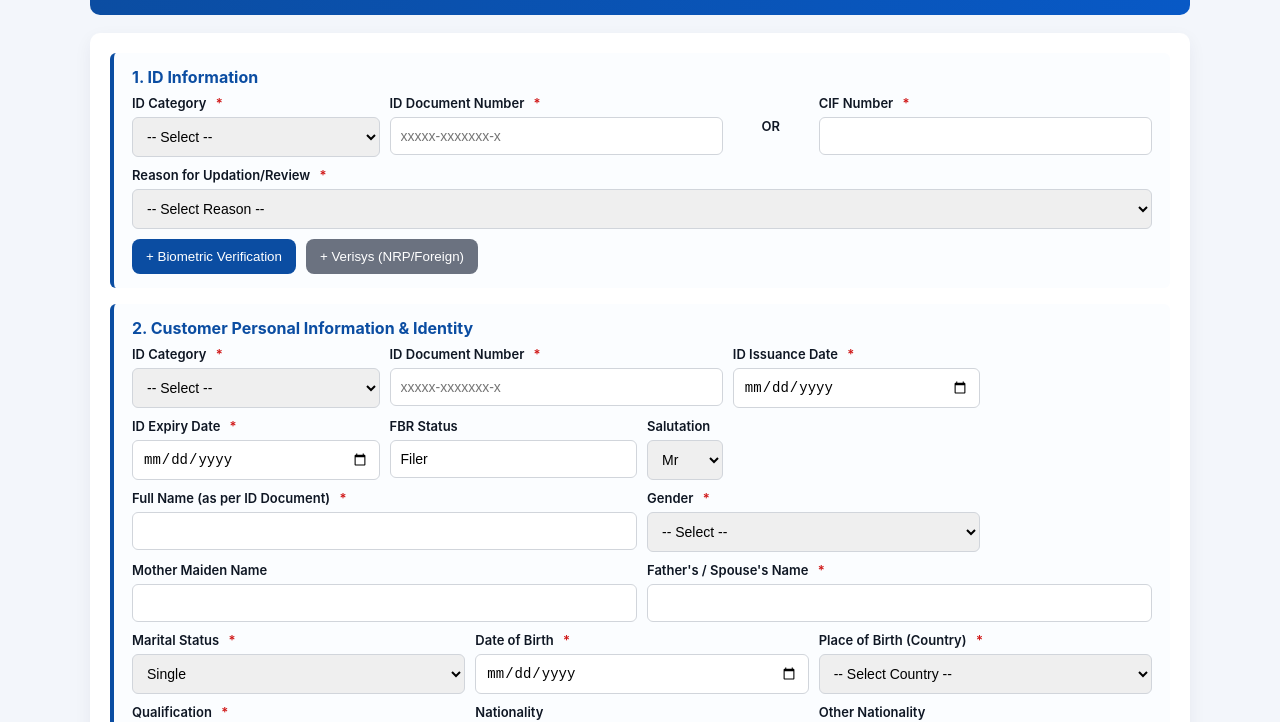
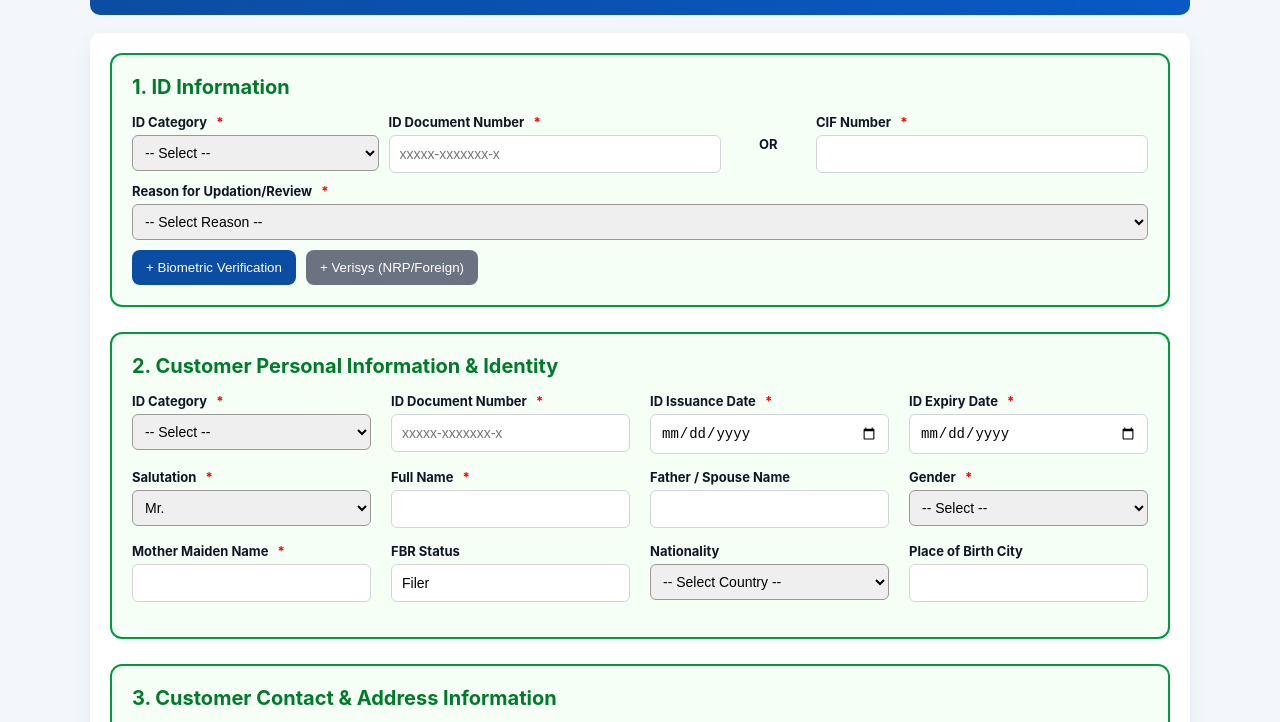
Before and after one commit to orangzaibanwar-gif/Account-Maintenance, a plain HTML site: page index.html in a window 1280 px wide. Shown: the part 89-811 px from the top of the page. Drawn offline with Linux system fonts and the light colour scheme.

Commit message:
Update index.html

```diff
--- a/index.html
+++ b/index.html
@@ -171,186 +171,222 @@
 </script>
 
 
-<!-- SECTION 2: Customer Personal Information & Identity -->
-<div class="section">
+<!-- ============================
+ SECTION 2 – CUSTOMER PERSONAL INFORMATION & IDENTITY
+===============================-->
+<section class="section">
   <h2>2. Customer Personal Information & Identity</h2>
-  <div class="grid">
 
+  <div class="form-grid">
+
+    <!-- ROW 1 (Four aligned fields) -->
+    <div class="row">
+
+      <!-- ID Category -->
       <div class="col-3">
         <label>ID Category <span class="required">*</span></label>
-      <select id="idCategory2" required>
+        <select id="idCategorySec2">
           <option value="">-- Select --</option>
           <option>CNIC</option>
           <option>NICOP</option>
           <option>POC</option>
-        <option>Passport</option>
+          <option>PASSPORT</option>
         </select>
       </div>
 
-    <div class="col-4">
+      <!-- ID Document Number -->
+      <div class="col-3">
         <label>ID Document Number <span class="required">*</span></label>
-      <input id="idDocumentNumber2" type="text" required placeholder="xxxxx-xxxxxxx-x" />
+        <input id="idNumberSec2" type="text" placeholder="xxxxx-xxxxxxx-x" maxlength="15" required>
       </div>
 
+      <!-- ID Issuance Date -->
       <div class="col-3">
         <label>ID Issuance Date <span class="required">*</span></label>
-      <input id="idIssuanceDate2" type="date" required />
+        <input type="date" id="idIssuanceSec2">
       </div>
 
+      <!-- ID Expiry Date -->
       <div class="col-3">
         <label>ID Expiry Date <span class="required">*</span></label>
-      <input id="idExpiryDate2" type="date" required />
+        <input type="date" id="idExpirySec2">
       </div>
 
+    </div><!-- END ROW 1 -->
+
+
+    <!-- ROW 2 (Salutation, Full Name, Father/Spouse, Gender) -->
+    <div class="row">
+
+      <!-- Salutation -->
       <div class="col-3">
-      <label>FBR Status</label>
-      <input id="fbrStatus2" type="text" value="Filer" readonly />
+        <label>Salutation <span class="required">*</span></label>
+        <select id="salutation">
+          <option>Mr.</option>
+          <option>Ms.</option>
+          <option>Mrs.</option>
+        </select>
       </div>
 
-    <div class="col-2">
-      <label>Salutation</label>
-      <select id="salutation2">
-        <option>Mr</option>
-        <option>Ms</option>
-        <option>Mrs</option>
+      <!-- Full Name -->
+      <div class="col-3">
+        <label>Full Name <span class="required">*</span></label>
+        <input type="text" id="fullName">
+      </div>
+
+      <!-- Father/Spouse Name -->
+      <div class="col-3">
+        <label>Father / Spouse Name</label>
+        <input type="text" id="fatherName">
+      </div>
+
+      <!-- Gender -->
+      <div class="col-3">
+        <label>Gender <span class="required">*</span></label>
+        <select id="gender">
+          <option value="">-- Select --</option>
+          <option>Male</option>
+          <option>Female</option>
           <option>Other</option>
         </select>
       </div>
 
-    <div class="col-6">
-      <label>Full Name (as per ID Document) <span class="required">*</span></label>
-      <input id="customerFullName2" type="text" required />
+    </div><!-- END ROW 2 -->
+
+
+    <!-- ROW 3 (Mother Name, FBR, Nationality, Place of Birth City) -->
+    <div class="row">
+
+      <!-- Mother Maiden Name -->
+      <div class="col-3">
+        <label>Mother Maiden Name <span class="required">*</span></label>
+        <input type="text" id="motherName">
       </div>
 
-    <div class="col-4">
-      <label>Gender <span class="required">*</span></label>
-      <select id="gender2" required>
-        <option value="">-- Select --</option>
-        <option value="M">Male</option>
-        <option value="F">Female</option>
-        <option value="O">Other</option>
-      </select>
+      <!-- FBR Status -->
+      <div class="col-3">
+        <label>FBR Status</label>
+        <input type="text" id="fbrStatus" value="Filer" readonly>
       </div>
 
-    <div class="col-6">
-      <label>Mother Maiden Name</label>
-      <input type="text" id="motherMaiden2" />
+      <!-- Nationality -->
+      <div class="col-3">
+        <label>Nationality</label>
+        <select id="nationality"></select>
       </div>
 
-    <div class="col-6">
-      <label>Father's / Spouse's Name <span class="required">*</span></label>
-      <input id="parentSpouseName2" type="text" required />
+      <!-- Place of Birth (City) -->
+      <div class="col-3">
+        <label>Place of Birth City</label>
+        <input type="text" id="birthCity">
       </div>
 
-    <div class="col-4">
-      <label>Marital Status <span class="required">*</span></label>
-      <select id="maritalStatus2" required>
-        <option>Single</option>
-        <option>Married</option>
-        <option>Divorced</option>
-        <option>Widowed</option>
-      </select>
-    </div>
+    </div><!-- END ROW 3 -->
 
-    <div class="col-4">
-      <label>Date of Birth <span class="required">*</span></label>
-      <input id="dateOfBirth2" type="date" required />
-    </div>
+  </div><!-- END FORM GRID -->
+</section>
 
-    <div class="col-4">
-      <label>Place of Birth (Country) <span class="required">*</span></label>
-      <select id="placeOfBirthCountry2" required></select>
-    </div>
+<style>
+  .section {
+    padding: 20px;
+    border: 2px solid #009c3b;
+    border-radius: 12px;
+    background: #f6fff6;
+    margin-bottom: 25px;
+  }
 
-    <div class="col-4">
-      <label>Qualification <span class="required">*</span></label>
-      <select id="qualification2" required>
-        <option>Matric</option>
-        <option>Intermediate</option>
-        <option>Graduate</option>
-        <option>Post-Graduate</option>
-        <option>Professional</option>
-        <option>Other</option>
-      </select>
-    </div>
+  .section h2 {
+    color: #007a2b;
+    margin-bottom: 15px;
+    font-size: 20px;
+  }
 
-    <div class="col-4">
-      <label>Nationality</label>
-      <select id="nationality2"></select>
-    </div>
+  .form-grid .row {
+    display: flex;
+    gap: 20px;
+    margin-bottom: 15px;
+  }
 
-    <div class="col-4">
-      <label>Other Nationality</label>
-      <input type="checkbox" id="otherNationality2" />
-    </div>
+  .col-3 {
+    flex: 1;
+    display: flex;
+    flex-direction: column;
+  }
 
-    <div class="col-3">
-      <label>Non-Resident</label>
-      <input type="checkbox" id="nonResident2" />
-    </div>
+  label {
+    font-weight: bold;
+    margin-bottom: 5px;
+  }
 
-    <div class="col-3">
-      <label>Zakat Exempt (CZ-50)</label>
-      <input type="checkbox" id="zakat2" />
-    </div>
+  input, select {
+    padding: 8px;
+    border: 1px solid #999;
+    border-radius: 6px;
+  }
 
-    <div class="col-3">
-      <label>PEP</label>
-      <input type="checkbox" id="pep2" />
-    </div>
+  .required {
+    color: red;
+  }
+</style>
 
-    <div class="col-3">
-      <label>PEP Relation</label>
-      <select id="pepRelation2">
-        <option>Self</option>
-        <option>Related to PEP</option>
-      </select>
-    </div>
 
-  </div>
-</div>
+<!-- ============================
+  JAVASCRIPT: COUNTRY LIST + ID MASKING
+===============================-->
+<script>
 
-<script>
-  // Populate countries for Nationality and Place of Birth
+  /* ------------------------------
+     COUNTRY LIST POPULATION
+  ------------------------------ */
   const countries = [
-    "Afghanistan","Albania","Algeria","Andorra","Angola","Antigua & Barbuda","Argentina","Armenia","Australia","Austria",
-    "Azerbaijan","Bahamas","Bahrain","Bangladesh","Barbados","Belarus","Belgium","Belize","Benin","Bhutan",
-    "Bolivia","Bosnia & Herzegovina","Botswana","Brazil","Brunei","Bulgaria","Burkina Faso","Burundi","Côte d'Ivoire","Cabo Verde",
-    "Cambodia","Cameroon","Canada","Central African Republic","Chad","Chile","China","Colombia","Comoros","Congo (Congo-Brazzaville)",
-    "Costa Rica","Croatia","Cuba","Cyprus","Czechia","Democratic Republic of the Congo","Denmark","Djibouti","Dominica","Dominican Republic",
-    "Ecuador","Egypt","El Salvador","Equatorial Guinea","Eritrea","Estonia","Eswatini","Ethiopia","Fiji","Finland",
-    "France","Gabon","Gambia","Georgia","Germany","Ghana","Greece","Grenada","Guatemala","Guinea",
-    "Guinea-Bissau","Guyana","Haiti","Honduras","Hungary","Iceland","India","Indonesia","Iran","Iraq",
-    "Ireland","Israel","Italy","Jamaica","Japan","Jordan","Kazakhstan","Kenya","Kiribati","Kuwait",
-    "Kyrgyzstan","Laos","Latvia","Lebanon","Lesotho","Liberia","Libya","Liechtenstein","Lithuania","Luxembourg",
-    "Madagascar","Malawi","Malaysia","Maldives","Mali","Malta","Marshall Islands","Mauritania","Mauritius","Mexico",
-    "Micronesia","Moldova","Monaco","Mongolia","Montenegro","Morocco","Mozambique","Myanmar","Namibia","Nauru",
-    "Nepal","Netherlands","New Zealand","Nicaragua","Niger","Nigeria","North Korea","North Macedonia","Norway","Oman",
-    "Pakistan","Palau","Panama","Papua New Guinea","Paraguay","Peru","Philippines","Poland","Portugal","Qatar",
-    "Romania","Russia","Rwanda","St Kitts & Nevis","St Lucia","Saint Vincent","Samoa","San Marino","Sao Tome & Principe","Saudi Arabia",
-    "Senegal","Serbia","Seychelles","Sierra Leone","Singapore","Slovakia","Slovenia","Solomon Islands","Somalia","South Africa",
-    "South Korea","South Sudan","Spain","Sri Lanka","Sudan","Suriname","Sweden","Switzerland","Syria","Taiwan",
-    "Tajikistan","Tanzania","Thailand","Timor-Leste","Togo","Tonga","Trinidad & Tobago","Tunisia","Turkey","Turkmenistan",
-    "Tuvalu","Uganda","Ukraine","United Arab Emirates","United Kingdom","United States of America","Uruguay","Uzbekistan","Vanuatu","Vatican City","Venezuela","Vietnam","Yemen","Zambia","Zimbabwe"
+    "Afghanistan","Albania","Algeria","Andorra","Angola","Argentina","Australia","Austria","Azerbaijan",
+    "Bahamas","Bahrain","Bangladesh","Belgium","Bhutan","Brazil","Bulgaria","Cambodia","Cameroon","Canada",
+    "China","Colombia","Denmark","Egypt","Finland","France","Germany","Ghana","Greece","Hong Kong",
+    "India","Indonesia","Iran","Iraq","Ireland","Italy","Japan","Jordan","Kazakhstan","Kenya",
+    "Kuwait","Lebanon","Libya","Malaysia","Maldives","Mexico","Morocco","Nepal","Netherlands",
+    "New Zealand","Nigeria","Norway","Oman","Pakistan","Philippines","Poland","Portugal","Qatar",
+    "Romania","Russia","Saudi Arabia","Singapore","South Africa","South Korea","Spain","Sri Lanka",
+    "Sweden","Switzerland","Turkey","UAE","UK","USA","Vietnam","Yemen","Zimbabwe"
   ];
 
-  function populateCountrySelect(id){
-    const el = document.getElementById(id);
-    if(!el) return;
-    el.innerHTML = '<option value="">-- Select Country --</option>' + countries.map(c=>'<option>'+c+'</option>').join('');
-  }
+  document.getElementById("nationality").innerHTML =
+    "<option value=''>-- Select Country --</option>" +
+    countries.map(c => `<option>${c}</option>`).join("");
 
-  ['nationality2','placeOfBirthCountry2'].forEach(populateCountrySelect);
 
-  // ID Document Number Masking for CNIC/NICOP/POC
-  const idInput2 = document.getElementById('idDocumentNumber2');
-  const idType2 = document.getElementById('idCategory2');
+  /* ------------------------------
+     CNIC / NICOP / POC MASKING
+  ------------------------------ */
+  const idTypeSec2 = document.getElementById("idCategorySec2");
+  const idNumSec2 = document.getElementById("idNumberSec2");
 
-  idInput2.addEventListener('input', function(){
-    if(['CNIC','NICOP','POC'].includes(idType2.value)){
-      this.value = this.value.replace(/\D/g,'').slice(0,15); // allow only digits, max 15
+  idNumSec2.addEventListener("input", () => {
+    const allowed = ["CNIC","NICOP","POC"];
+    if (!allowed.includes(idTypeSec2.value)) return;
+
+    let digits = idNumSec2.value.replace(/\D/g, "").substring(0,13);
+
+    if (digits.length <= 5) {
+      idNumSec2.value = digits;
+    } else if (digits.length <= 12) {
+      idNumSec2.value = digits.substring(0,5) + "-" + digits.substring(5);
+    } else {
+      idNumSec2.value =
+        digits.substring(0,5) + "-" + digits.substring(5,12) + "-" + digits.substring(12);
     }
   });
+
+  idTypeSec2.addEventListener("change", () => {
+    idNumSec2.value = "";
+    if (["CNIC", "NICOP", "POC"].includes(idTypeSec2.value)) {
+      idNumSec2.placeholder = "xxxxx-xxxxxxx-x";
+      idNumSec2.maxLength = 15;
+    } else {
+      idNumSec2.placeholder = "Enter Document Number";
+      idNumSec2.maxLength = 40;
+    }
+  });
+
 </script>
 
       <!-- CONTACT -->
```
Lines whose indentation alone changed are shown as unchanged.
